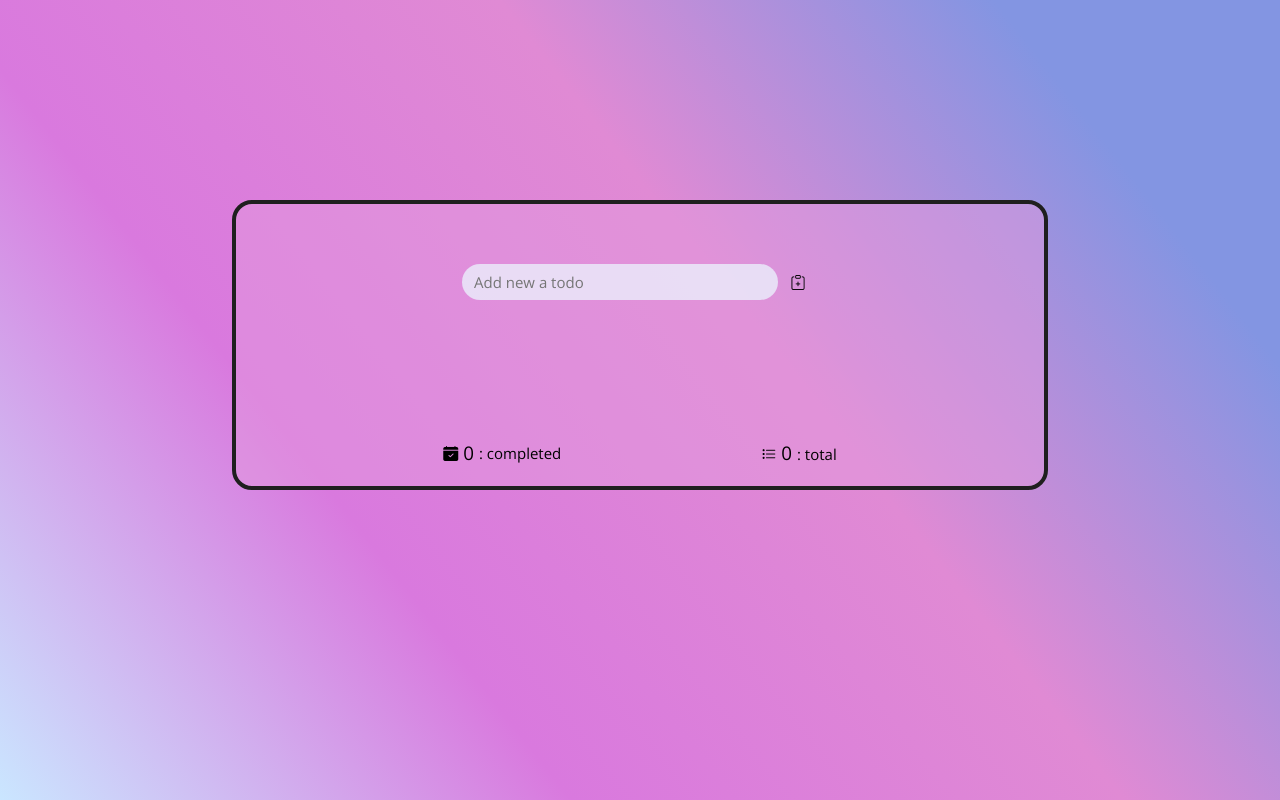
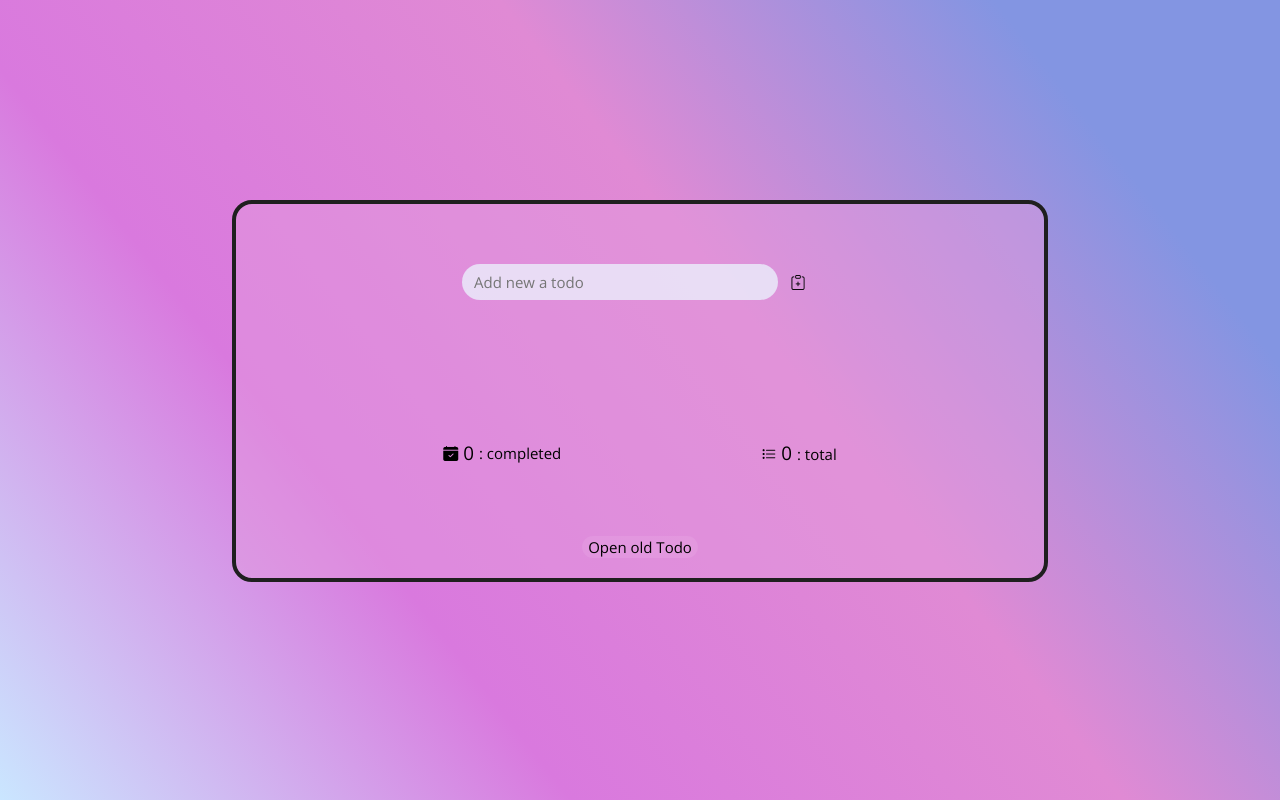
Before and after one commit to blednyikaklanaya/Todo-List, a React (Vite) app: page / in a window 1280 px wide. Built offline with nearby package versions, Linux system fonts and the light colour scheme.

Commit message:
add new components - <>TodoHistory</>, add new functional

```diff
--- a/src/App.jsx
+++ b/src/App.jsx
@@ -4,21 +4,36 @@ import './App.css'
 
 import TodoList from './components/TodoList/TodoList';
 import TodoForm from './components/TodoForm/TodoForm';
+import TodoHistory from './components/TodoHistory/TodoHistory';
 //components
 
 export default function App() {
+
+  //state
 
   const [todos, setNewTodo] = useState(() => {
     const savesTodos = localStorage.getItem("userTodos");
     return savesTodos ? JSON.parse(savesTodos) : [];
   });
+
   const [countCompletedTodo, setCountCompletedTodo] = useState(0);
+
+  const [oldTodos, setOldTodos] = useState(() => {
+    const saveOldTodos = localStorage.getItem("userOldTodos");
+    return saveOldTodos ? JSON.parse(saveOldTodos) : [];
+  });
 
   useEffect(() => {
     setCountCompletedTodo(todos.filter((todo) => todo.completed).length)// return completed todo and set this number.
     localStorage.setItem("userTodos", JSON.stringify(todos));
     console.log(todos);
   }, [todos]); //check edits complected todos. Also set todos for localStorage
+
+  useEffect(() => {
+    localStorage.setItem("userOldTodos", JSON.stringify(oldTodos));
+  }, [oldTodos])
+
+  //functions
 
   const addNewTodo = (newTodo) => {
     setNewTodo([...todos, { id: Date.now(), text: newTodo, completed: false, isEdit: false }])// add all todo and new todo
@@ -35,12 +50,13 @@ export default function App() {
   const handleInputChange = (e, id) => {
     setNewTodo(
       todos.map((todo) =>
-        (todo.id == id ? {...todo, text: e} : todo)
+        (todo.id == id ? { ...todo, text: e } : todo)
       )
     );
   } //set input text for todo
 
   const onRemoveTodo = (id) => {
+    setOldTodos((oldTodos) => [...oldTodos, todos.find((todo) => todo.id === id)]);
     setNewTodo(todos.filter((todo) => todo.id !== id));
   } //remove todo
 
@@ -72,6 +88,7 @@ export default function App() {
           <span> : total</span>
         </span>
       </div>
+      <TodoHistory historyTodoData={oldTodos} />
     </div>
   )
 
--- /dev/null
+++ b/src/components/TodoHistory/TodoHistory.css
@@ -0,0 +1,18 @@
+.button-open-history {
+    border: none;
+    border-radius: 20px;
+    background-color: rgba(255, 255, 255, 0.08);
+}
+
+.todo-history {
+    display: flex;
+    flex-direction: column;
+    justify-content: center;
+    gap: 20px;
+    align-items: center;
+}
+
+.old-todo {
+    text-align: center;
+    text-decoration: line-through;
+}
--- /dev/null
+++ b/src/components/TodoHistory/TodoHistory.jsx
@@ -0,0 +1,42 @@
+/* eslint-disable react/prop-types */
+
+import { useState } from "react";
+import "./TodoHistory.css";
+
+export default function TodoHistory({ historyTodoData }) {
+
+    const [inOpenHistory, setInOpenHistory] = useState(false);
+
+    const handleClickOpenHistory = () => {
+        setInOpenHistory(!inOpenHistory);
+    }
+
+    return (
+        <>
+            <div
+                className="todo-history">
+                {inOpenHistory ? (
+                    <>
+                        <button
+                            onClick={handleClickOpenHistory}
+                            className="button-open-history">
+                            Open old Todo
+                        </button>
+                        <ul
+                            className="hitory-list-todo">
+                            {historyTodoData.map((oldTodo) => (
+                                <li key={oldTodo.id} className="old-todo">{oldTodo.text}</li>
+                            ))}
+                        </ul>
+                    </>
+                ) : (
+                    <button
+                        onClick={handleClickOpenHistory}
+                        className="button-open-history">
+                        Open old Todo
+                    </button>
+                )}
+            </div>
+        </>
+    )
+}
```
